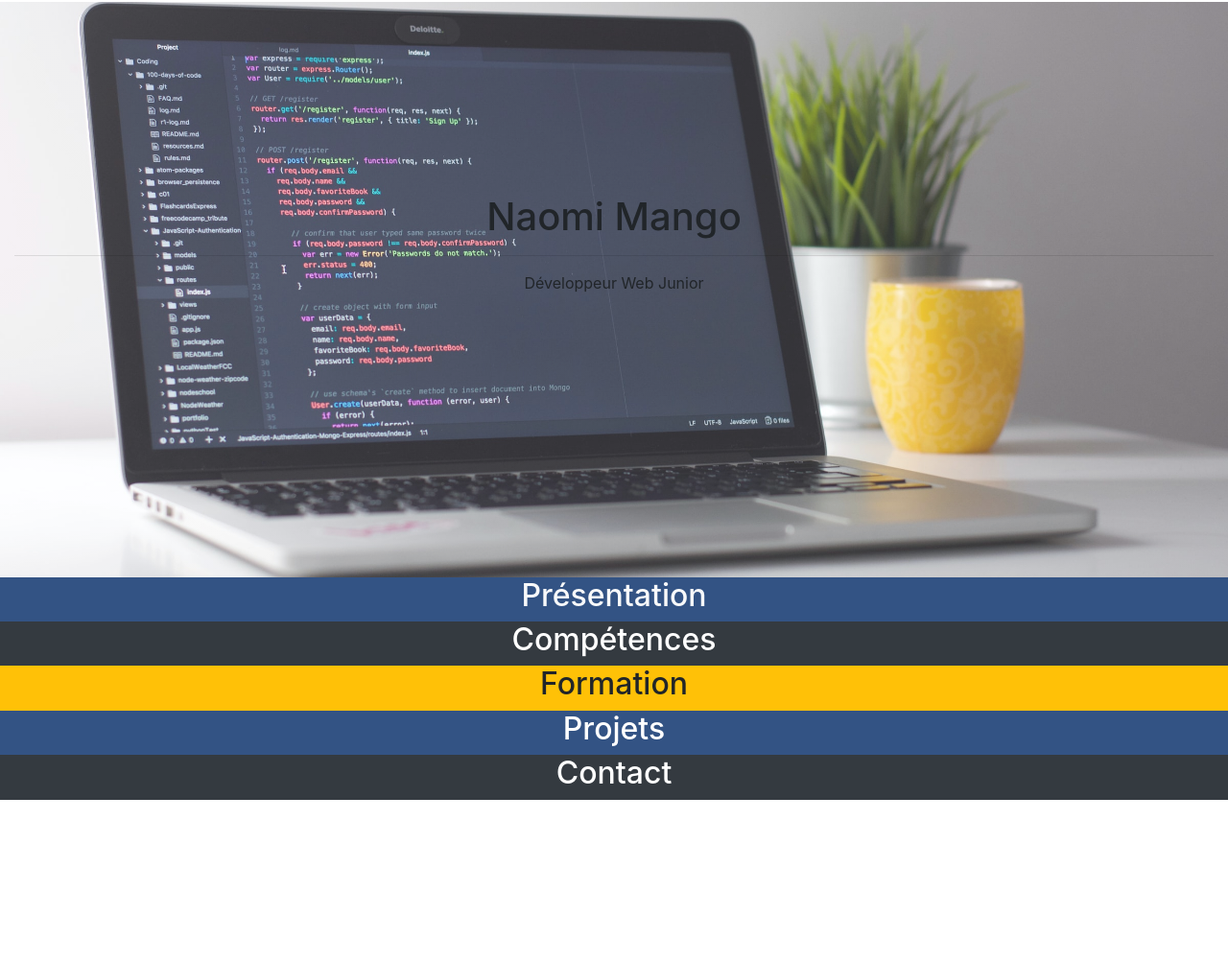
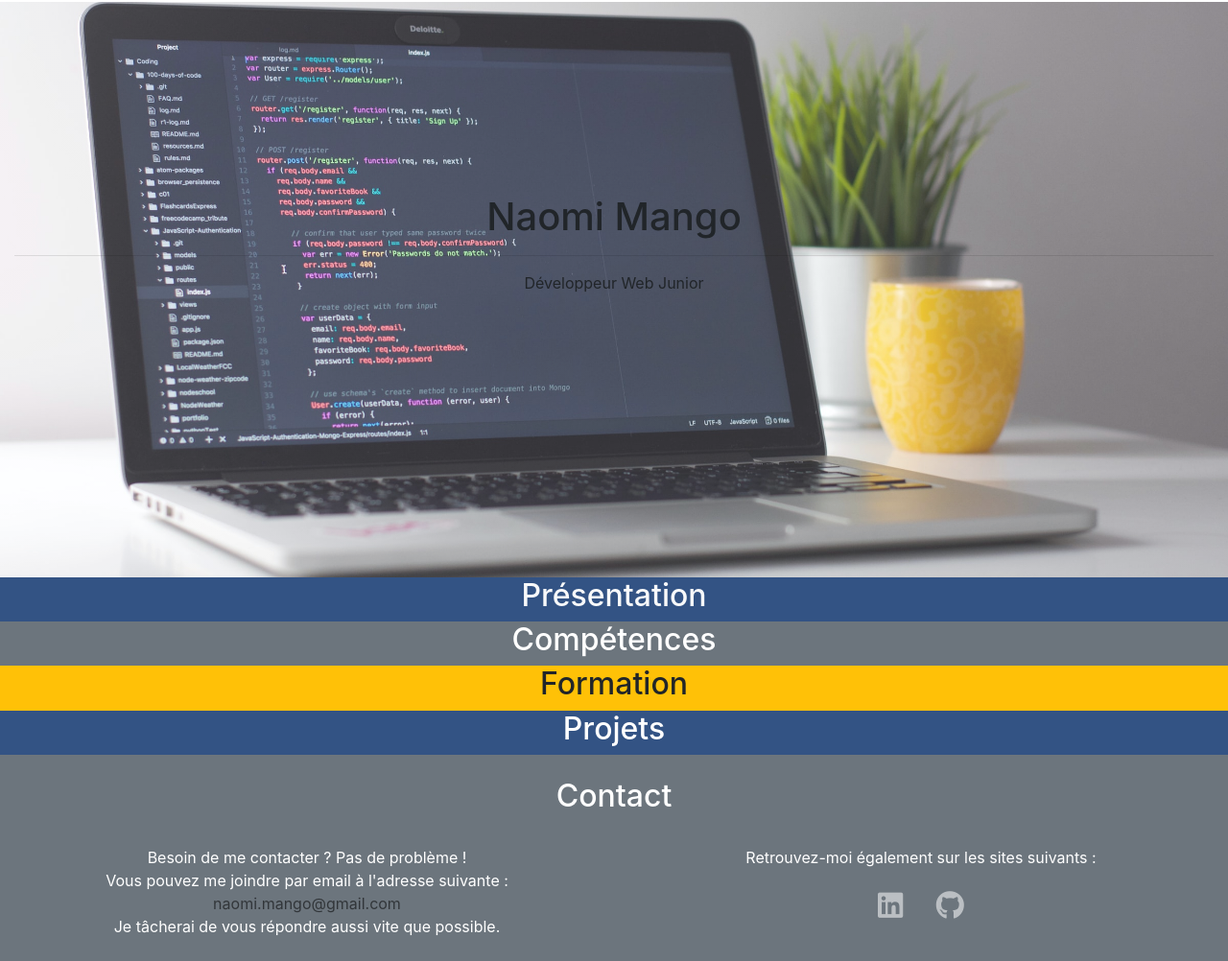
Before and after one commit to NaoDevWeb31/NM_Portfolio_092021, a plain HTML site: page index.html in a window 1280 px wide. Shown: the part 56-1058 px from the top of the page at 96% size. Before the commit the page ends 890 px from the top, so only its background shows below. Drawn offline with nearby package versions, Linux system fonts and the light colour scheme.

Commit message:
[MAJ] Footer v1

```diff
--- a/css/styles.css
+++ b/css/styles.css
@@ -1,3 +1,4 @@
+/**************** INTRO SECTION ****************/
 #intro {
   padding-top: 200px;
   height: 600px;
@@ -11,12 +12,37 @@
   background-position: center;
 }
 
+/**************** ABOUT SECTION ****************/
 #about {
   background-color: #335384;
 }
 
+/**************** PORTFOLIO SECTION ****************/
 #portfolio {
   background-color: #335384;
 }
 
-/* autre couleur bleu-vert #1C879F */
+/**************** CONTACT SECTION ****************/
+@media screen and (min-width: 331px) {
+  .col-xs-6 {
+    -ms-flex: 0 0 50%;
+    flex: 0 0 50%;
+    max-width: 50%;
+  }
+  .d-xs-inline {
+    display: inline !important;
+  }
+}
+#email-link {
+  color: rgba(0, 0, 0, 0.541);
+}
+#email-link:hover {
+  color: rgba(255, 255, 255, 0.541);
+}
+.footer-icon {
+  color: rgba(255, 255, 255, 0.541);
+  font-size: 30px;
+}
+.footer-icon:hover {
+  color: white;
+}
--- a/index.html
+++ b/index.html
@@ -77,7 +77,7 @@
                     <h2>Présentation</h2>
                 </div>
             </section>
-            <section id="skills" class="row bg-dark text-white">
+            <section id="skills" class="row bg-secondary text-white">
                 <div id="skills-title" class="col-md-12 text-center">
                     <h2>Compétences</h2>
                 </div>
@@ -93,9 +93,24 @@
                 </div>
             </section>
         </main>
-        <footer id="contact" class="row bg-dark text-white">
-            <div id="contact-title" class="col-md-12 text-center">
+        <footer id="contact" class="row bg-secondary text-white">
+            <div id="contact-title" class="col-md-12 text-center my-4">
                 <h2>Contact</h2>
+            </div>
+            <div id="contact-email" class="col-md-6 text-center mb-2">
+                <p>
+                    Besoin de me contacter ? Pas de problème !<br/>
+                    Vous pouvez me joindre par email à l'adresse suivante :<br/>
+                    <a id="email-link" href="mailto:naomi.mango@gmail.com"> naomi.mango@gmail.com </a><br/>
+                    Je tâcherai de vous répondre aussi vite que possible.
+                </p>
+            </div>
+            <div id="contact-social" class="col-md-6 text-center mb-2">
+                <p class="text-center">Retrouvez-moi également sur les sites suivants :</p>
+                <p class="text-center row d-xs-inline">
+                    <a class="footer-icon col-12 mb-2 col-xs-6" href="https://www.linkedin.com/in/naomi_mango/" target="_blank" rel="noopener"><span class="sr-only">LinkedIn</span><span class="fab fa-linkedin"></span></a>
+                    <a class="footer-icon col-12 col-xs-6" href="https://github.com/NaoDevWeb31" target="_blank" rel="noopener"><span class="sr-only">GitHub</span><span class="fab fa-github"></span></a>
+                </p>
             </div>
         </footer>
 
```
